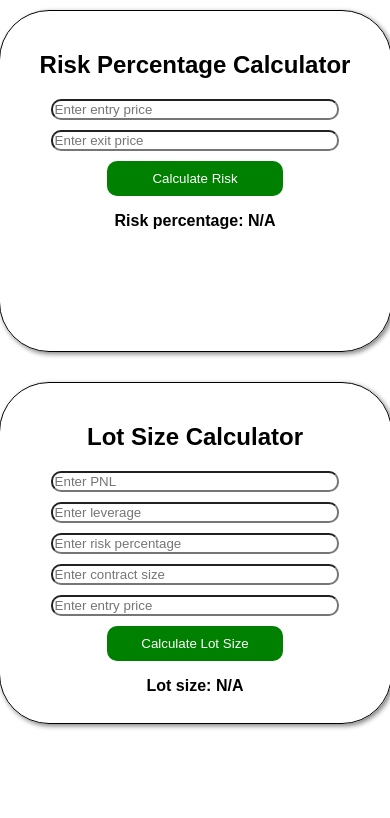
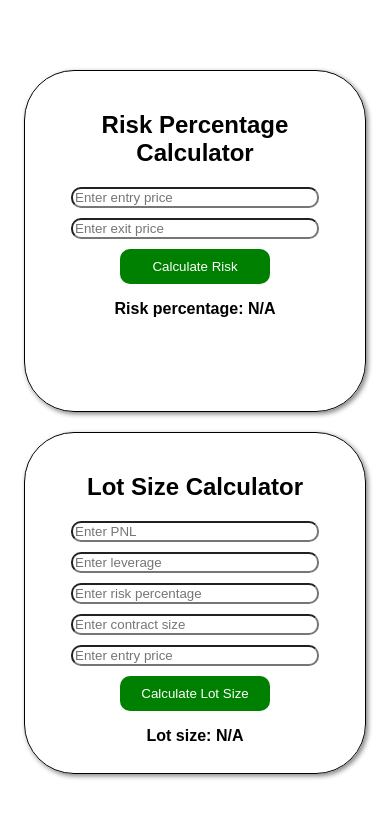
Before and after one commit to JonathanUdom/Riskcalculator, a plain HTML site: page index.html in a window 390 px wide. Drawn offline with Linux system fonts and the light colour scheme.

Commit message:
Add files via upload

```diff
--- a/index.html
+++ b/index.html
@@ -14,13 +14,25 @@
 
     .container {
       display: flex;
-      flex-direction: column;
+      flex-wrap: wrap; /* Default horizontal layout for desktop */
+      justify-content: center;
       align-items: center;
       height: 100vh;
     }
 
+    @media (max-width: 600px) {
+      /* Stack cards vertically for mobile */
+      .container {
+        flex-direction: column;
+        flex-wrap: nowrap; /* Ensures cards stack vertically */
+      }
+      .card {
+        margin-bottom: 20px;
+      }
+    }
+
     .card {
-      width: 90%;
+      width: 300px; /* Adjusted for desktop layout */
       height: 300px;
       margin: 10px;
       border: 1px solid black;
@@ -55,13 +67,6 @@
     .card p {
       text-align: center;
       font-weight: bold;
-    }
-
-    @media (max-width: 600px) {
-      /* CSS code for mobile responsive design */
-      .card {
-        margin-bottom: 20px;
-      }
     }
   </style>
     <title>Risk and Lot Calculator</title>
```
